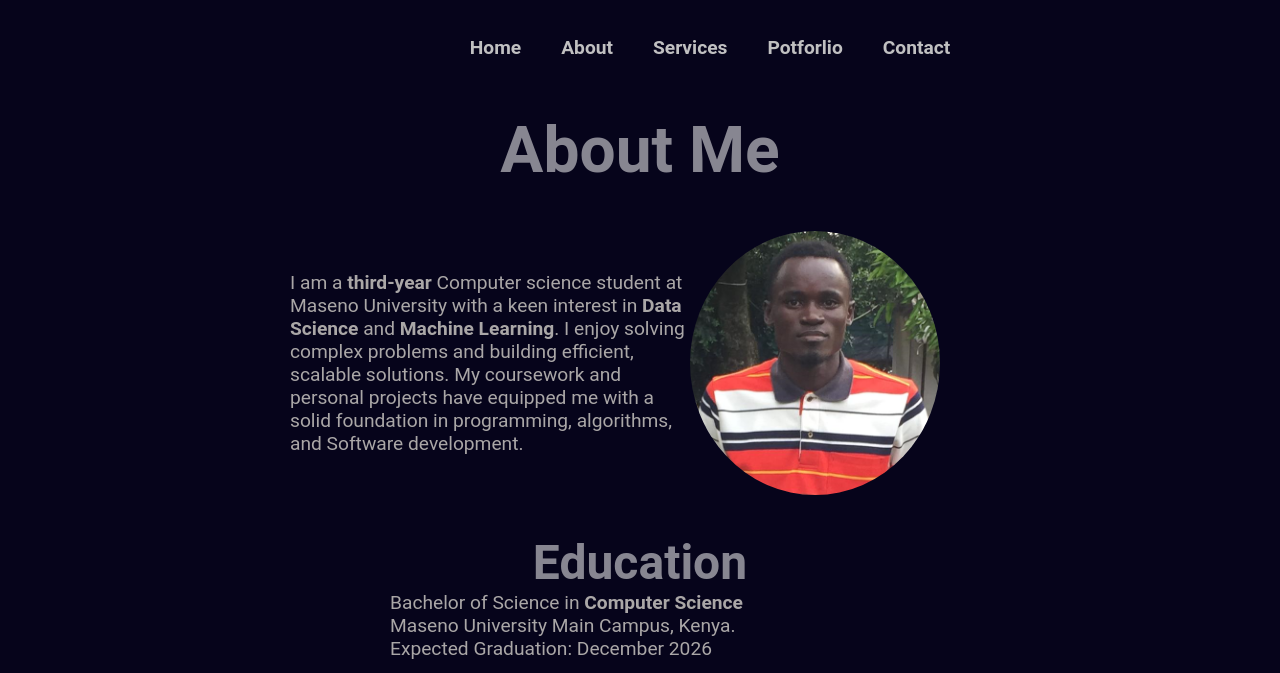
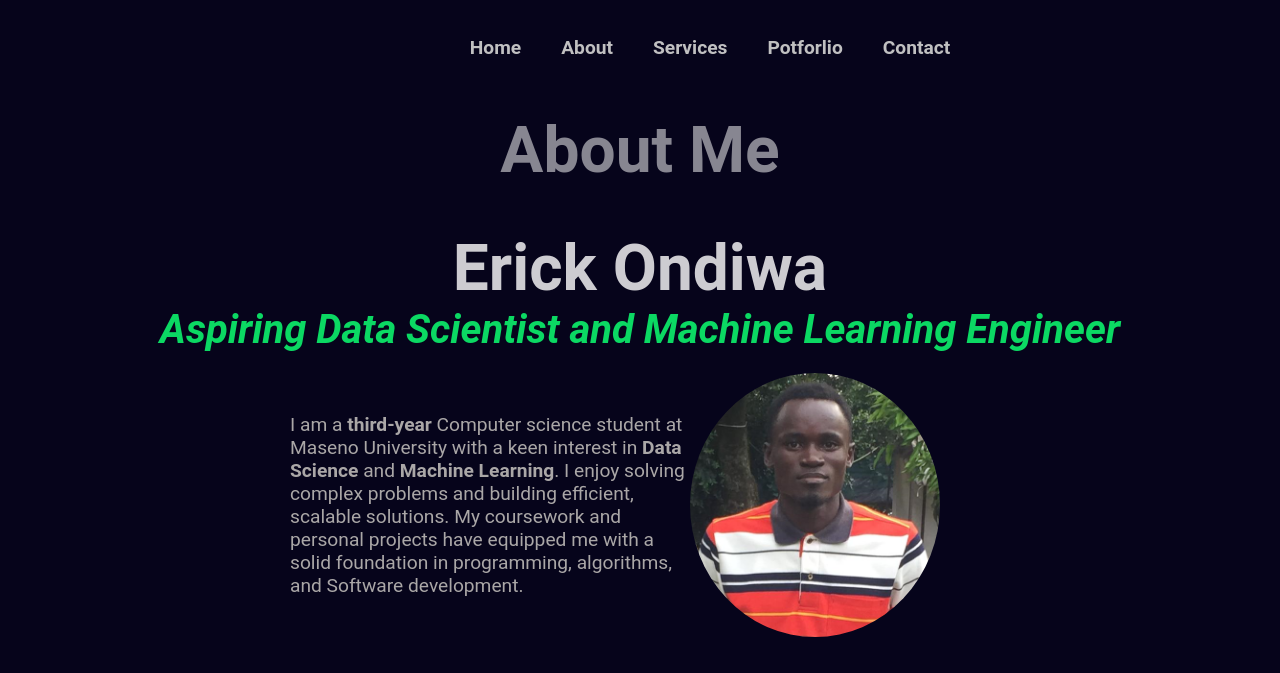
Before and after one commit to Erick-Ondiwa/Potforlio-Website, a plain HTML site: page about.html in a window 1280 px wide. Shown: the part 80-753 px from the top of the page. Drawn offline with Linux system fonts and the light colour scheme.

Commit message:
Modified

```diff
--- a/about.html
+++ b/about.html
@@ -16,7 +16,6 @@
    <header>
      <h1>Erick Ondiwa</h1>
      <div class="link_icons">
-       <!-- <h3>Aspiring Data Scientist and Machine Learning Engineer<h3> -->
 
          <a href="https://github.com/Erick-Ondiwa" target="_blank">
            <i class="fa-brands fa-github"></i>
@@ -44,6 +43,8 @@
    </div>
     <main>
       <h1> About Me</h1>
+      <h3>Erick Ondiwa</h3>
+      <h4>Aspiring Data Scientist and Machine Learning Engineer</h4>
       <div class="moreDetails">
         <p>
           I am a <b>third-year</b> Computer science student at Maseno University with a keen interest in <b>Data Science</b> and <b>Machine Learning</b>. I enjoy solving complex problems and building efficient, scalable solutions. My coursework and personal projects have equipped me with a solid foundation in programming, algorithms, and Software development.
@@ -110,12 +111,10 @@
         <a href="https://www.linkedin.com/in/erick-ondiwa-5a39b52a4/"target="_blank" >
           <i class="fa-brands fa-linkedin-in"></i>
         </a>
-       <a href="https://twitter.com/ErickOndiwaz" target="_blank">
-        <a href="erickondiwaz01@gmail.com" >
+        <a href="erickondiwaz01@gmail.com"  target="_blank">
           <i class="fa-solid fa-envelope"></i>
         </a>
-       <a href="https://twitter.com/ErickOndiwaz" target="_blank">
-        <a href="https://twitter.com/ErickOndiwaz" >
+        <a href="https://twitter.com/ErickOndiwaz" target="_blank">
           <i class="fa-brands fa-x-twitter"></i>
         </a>
       </div>
--- a/styles/about.css
+++ b/styles/about.css
@@ -19,6 +19,22 @@ main{
 main h1{
   color: hsla(0, 0%, 100%, 0.52);
   font-size: 4em;
+}
+main h3{
+  margin: 0;
+  color: hsla(0, 0%, 100%, 0.8);
+  font-size: 4em;
+}
+main h4{
+  /* display: flex;
+  align-items: center;
+  justify-content: center;
+  width: 800px; */
+  margin: 0;
+  margin-bottom: 20px;
+  font-style: italic;
+  font-size: 2.5em;
+  color: hsla(145, 90%, 49%, 0.917);
 }
 .moreDetails{
   display: flex;
```
